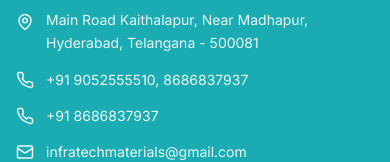
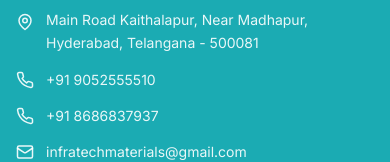
Before and after one commit to ishaiktaher/infratech, a React (Vite) app: page / in a window 390 px wide. Shown: the part 7413-7575 px from the top of the page. Built offline with nearby package versions, Linux system fonts and the light colour scheme; no server answers.

Commit message:
Removed extra phone number from footer

```diff
--- a/src/components/Footer.tsx
+++ b/src/components/Footer.tsx
@@ -114,8 +114,8 @@ export default function Footer() {
               </li>
               <li className="flex items-center space-x-3">
                 <Phone className="text-white/90" size={18} />
-                <a href="tel:+919876543210" className="text-white/90 hover:text-white transition-colors text-sm">
-                  +91 9052555510, 8686837937
+                <a href="tel:+919052555510" className="text-white/90 hover:text-white transition-colors text-sm">
+                  +91 9052555510
                 </a>
               </li>
               <li className="flex items-center space-x-3">
```
